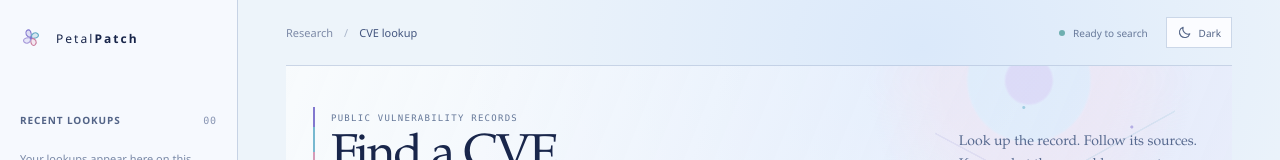
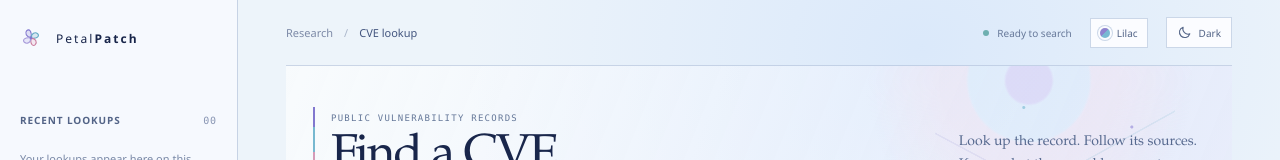
Before and after one commit to ashyyhere/PetalPatch, a React (Vite) app: page / in a window 1280 px wide. Shown: the top 160 px of the page. Built offline with nearby package versions, Linux system fonts and the light colour scheme.

Commit message:
Add saved search sky color moods

```diff
--- a/src/App.css
+++ b/src/App.css
@@ -41,6 +41,12 @@
 .crumb-current { color: #44567f; }
 .topbar-status { display: flex; align-items: center; gap: 8px; color: #667899; font-size: 10px; }
 .topbar-actions { display: flex; align-items: center; gap: 18px; }
+.mood-toggle { display: inline-flex; align-items: center; gap: 7px; padding: 7px 9px; border: 1px solid var(--line); color: var(--muted); background: var(--paper); font-size: 10px; text-transform: capitalize; cursor: pointer; transition: color .18s ease, border-color .18s ease, background-color .18s ease; }
+.mood-toggle:hover { color: var(--ink); border-color: var(--green); }
+.mood-swatch { width: 10px; height: 10px; border-radius: 50%; box-shadow: 0 0 0 2px var(--paper), 0 0 0 3px var(--line); }
+.mood-swatch-lilac { background: linear-gradient(135deg, #8e83cf 0 50%, #78b9d2 50%); }
+.mood-swatch-sakura { background: linear-gradient(135deg, #ce829f 0 50%, #e7b9c9 50%); }
+.mood-swatch-mint { background: linear-gradient(135deg, #579eaa 0 50%, #a4d3c8 50%); }
 .theme-toggle { display: inline-flex; align-items: center; gap: 7px; padding: 7px 10px; border: 1px solid var(--line); color: var(--muted); background: var(--paper); font-size: 10px; cursor: pointer; transition: color .18s ease, border-color .18s ease, background-color .18s ease; }
 .theme-toggle:hover { color: var(--ink); border-color: var(--green); }
 .theme-bloom * { transition: color .38s ease, background-color .42s ease, border-color .42s ease, box-shadow .42s ease !important; }
@@ -53,8 +59,8 @@
 .status-mark.is-error { background: #b46381; }
 @keyframes blink { 50% { opacity: .28; } }
 
-.search-zone { position: relative; isolation: isolate; overflow: hidden; padding: 38px 27px 23px; border-bottom: 1px solid rgba(167,184,211,.48); background: linear-gradient(112deg, rgba(255,255,255,.62), rgba(239,244,254,.54) 57%, rgba(230,232,251,.62)); }
-.search-zone::before { content: ''; position: absolute; z-index: -1; top: -166px; right: 2%; width: 360px; height: 360px; border-radius: 50%; background: radial-gradient(circle, rgba(214,208,245,.62) 0 9%, rgba(216,234,250,.42) 10% 24%, rgba(245,222,236,.32) 25% 36%, rgba(255,255,255,0) 65%); animation: sky-drift 18s ease-in-out infinite alternate; }
+.search-zone { position: relative; isolation: isolate; overflow: hidden; padding: 38px 27px 23px; border-bottom: 1px solid rgba(167,184,211,.48); background: linear-gradient(112deg, rgba(255,255,255,.62), rgba(239,244,254,.54) 57%, rgba(230,232,251,.62)); transition: background .42s ease; }
+.search-zone::before { content: ''; position: absolute; z-index: -1; top: -166px; right: 2%; width: 360px; height: 360px; border-radius: 50%; background: radial-gradient(circle, rgba(214,208,245,.62) 0 9%, rgba(216,234,250,.42) 10% 24%, rgba(245,222,236,.32) 25% 36%, rgba(255,255,255,0) 65%); animation: sky-drift 18s ease-in-out infinite alternate; transition: background .42s ease; }
 @keyframes sky-drift { from { transform: translate3d(-7px, 2px, 0) scale(.98); } to { transform: translate3d(8px, -5px, 0) scale(1.02); } }
 .search-zone::after { content: ''; position: absolute; z-index: -1; top: 10px; right: 6%; width: 240px; height: 150px; opacity: .62; background-image: radial-gradient(circle at 14% 64%, #8780cf 0 1.5px, transparent 2px), radial-gradient(circle at 37% 21%, #78b9d2 0 1px, transparent 2px), radial-gradient(circle at 63% 69%, #d58eae 0 1.5px, transparent 2px), radial-gradient(circle at 82% 34%, #9388d9 0 1px, transparent 2px), linear-gradient(28deg, transparent 33%, rgba(142,142,207,.24) 33.2% 33.6%, transparent 33.8%), linear-gradient(151deg, transparent 59%, rgba(123,183,207,.27) 59.2% 59.6%, transparent 59.8%); }
 .search-heading { position: relative; z-index: 1; display: flex; justify-content: space-between; align-items: end; gap: 24px; margin-bottom: 23px; }
@@ -244,6 +250,14 @@
 :root[data-theme='dark'] .topbar { border-color: #343d55; }
 :root[data-theme='dark'] .search-zone { border-color: #343d55; background: linear-gradient(112deg, rgba(34,40,59,.96), rgba(31,38,59,.9) 57%, rgba(47,43,72,.74)); }
 :root[data-theme='dark'] .search-zone::before { background: radial-gradient(circle, rgba(130,120,207,.25) 0 9%, rgba(99,169,197,.16) 10% 24%, rgba(203,127,160,.12) 25% 36%, transparent 65%); }
+:root[data-mood='sakura'] .search-zone { background: linear-gradient(112deg, rgba(255,252,253,.68), rgba(251,239,247,.58) 57%, rgba(247,231,243,.68)); }
+:root[data-mood='sakura'] .search-zone::before { background: radial-gradient(circle, rgba(244,195,215,.6) 0 9%, rgba(231,215,245,.4) 10% 24%, rgba(247,218,230,.34) 25% 36%, transparent 65%); }
+:root[data-mood='mint'] .search-zone { background: linear-gradient(112deg, rgba(250,255,254,.68), rgba(232,247,246,.58) 57%, rgba(226,241,247,.68)); }
+:root[data-mood='mint'] .search-zone::before { background: radial-gradient(circle, rgba(164,215,206,.56) 0 9%, rgba(183,220,237,.4) 10% 24%, rgba(220,234,244,.34) 25% 36%, transparent 65%); }
+:root[data-theme='dark'][data-mood='sakura'] .search-zone { background: linear-gradient(112deg, rgba(48,38,55,.96), rgba(45,37,57,.9) 57%, rgba(59,40,58,.78)); }
+:root[data-theme='dark'][data-mood='sakura'] .search-zone::before { background: radial-gradient(circle, rgba(198,122,159,.25) 0 9%, rgba(151,129,192,.18) 10% 24%, rgba(191,117,153,.12) 25% 36%, transparent 65%); }
+:root[data-theme='dark'][data-mood='mint'] .search-zone { background: linear-gradient(112deg, rgba(34,47,57,.96), rgba(31,45,56,.9) 57%, rgba(36,52,62,.78)); }
+:root[data-theme='dark'][data-mood='mint'] .search-zone::before { background: radial-gradient(circle, rgba(93,157,153,.24) 0 9%, rgba(92,143,174,.17) 10% 24%, rgba(122,168,177,.12) 25% 36%, transparent 65%); }
 :root[data-theme='dark'] .search-zone::after { opacity: .34; }
 :root[data-theme='dark'] .search-form { border-color: #4a5570; background: rgba(25,31,47,.95); box-shadow: 0 8px 24px rgba(0,0,0,.16); }
 :root[data-theme='dark'] .search-form:focus-within { border-color: #a69be9; box-shadow: 0 0 0 3px rgba(166,155,233,.18), 0 8px 24px rgba(0,0,0,.2); }
@@ -383,6 +397,8 @@
   .topbar { height: 53px; }
   .topbar-status { font-size: 9px; }
   .topbar-actions { gap: 9px; }
+  .mood-toggle { width: 28px; justify-content: center; gap: 5px; padding: 6px; font-size: 9px; }
+  .mood-name { display: none; }
   .theme-toggle { gap: 5px; padding: 6px 7px; font-size: 9px; }
   .search-zone { padding: 27px 16px 19px; }
   .search-zone::before { top: -150px; right: -42%; }
--- a/src/App.tsx
+++ b/src/App.tsx
@@ -26,11 +26,22 @@ type UbuntuCve = { id: string; status?: string; priority?: string; cvss3?: numbe
 const constellationPoints = [{ x: 38, y: 34 }, { x: 108, y: 19 }, { x: 220, y: 27 }, { x: 282, y: 67 }, { x: 224, y: 122 }, { x: 82, y: 119 }]
 const HISTORY_KEY = 'cve-atlas-history-v1'
 const THEME_KEY = 'cve-atlas-theme-v1'
+const MOOD_KEY = 'petalpatch-color-mood-v1'
 const EXAMPLE_CVE = 'CVE-2021-44228'
 const API_ROOT = 'https://services.nvd.nist.gov/rest/json/cves/2.0'
 const UBUNTU_API_ROOT = 'https://ubuntu.com/security/cves'
 
 type Theme = 'light' | 'dark'
+type Mood = 'lilac' | 'sakura' | 'mint'
+const moods: Mood[] = ['lilac', 'sakura', 'mint']
+
+function readMood(): Mood {
+  try {
+    const saved = localStorage.getItem(MOOD_KEY)
+    if (saved === 'lilac' || saved === 'sakura' || saved === 'mint') return saved
+  } catch { /* Keep the default palette when storage is unavailable. */ }
+  return 'lilac'
+}
 
 function readTheme(): Theme {
   try {
@@ -130,6 +141,7 @@ function uniqueReferenceHosts(cve: NvdCve) {
 
 function App() {
   const [theme, setTheme] = useState<Theme>(readTheme)
+  const [mood, setMood] = useState<Mood>(readMood)
   const themeTimer = useRef<number | undefined>(undefined)
   const [input, setInput] = useState(() => {
     const params = new URLSearchParams(window.location.search)
@@ -159,6 +171,11 @@ function App() {
     document.querySelector('meta[name="theme-color"]')?.setAttribute('content', theme === 'dark' ? '#141827' : '#edf4fa')
     try { localStorage.setItem(THEME_KEY, theme) } catch { /* Theme still applies for this session. */ }
   }, [theme])
+
+  useEffect(() => {
+    document.documentElement.dataset.mood = mood
+    try { localStorage.setItem(MOOD_KEY, mood) } catch { /* Mood still applies for this session. */ }
+  }, [mood])
 
   const lookup = useCallback(async (rawId: string) => {
     const generation = ++lookupGeneration.current
@@ -366,6 +383,8 @@ function App() {
     setTheme(theme === 'dark' ? 'light' : 'dark')
   }
 
+  const cycleMood = () => setMood((current) => moods[(moods.indexOf(current) + 1) % moods.length])
+
   return (
     <div className="app-shell">
       <aside className="history-rail" aria-label="Recent CVE lookups">
@@ -389,7 +408,7 @@ function App() {
       <main className="workspace">
         <header className="topbar">
           <div className="breadcrumbs"><span>Research</span><span className="crumb-slash">/</span><span className="crumb-current">{searchMode === 'site' ? 'Site search' : 'CVE lookup'}</span></div>
-          <div className="topbar-actions"><div className="topbar-status"><span className={`status-mark ${loading ? 'is-loading' : error ? 'is-error' : 'is-ready'}`} />{status}</div><button className="theme-toggle" type="button" onClick={switchTheme} aria-label={`Switch to ${theme === 'dark' ? 'light' : 'dark'} theme`} title={`Switch to ${theme === 'dark' ? 'light' : 'dark'} theme`}><Icon name={theme === 'dark' ? 'sun' : 'moon'} size={15} /><span>{theme === 'dark' ? 'Light' : 'Dark'}</span></button></div>
+          <div className="topbar-actions"><div className="topbar-status"><span className={`status-mark ${loading ? 'is-loading' : error ? 'is-error' : 'is-ready'}`} />{status}</div><button className="mood-toggle" type="button" onClick={cycleMood} aria-label={`Color mood: ${mood}. Switch to ${moods[(moods.indexOf(mood) + 1) % moods.length]}`} title={`Color mood: ${mood}. Click to change`}><span className={`mood-swatch mood-swatch-${mood}`} aria-hidden="true" /><span className="mood-name">{mood}</span></button><button className="theme-toggle" type="button" onClick={switchTheme} aria-label={`Switch to ${theme === 'dark' ? 'light' : 'dark'} theme`} title={`Switch to ${theme === 'dark' ? 'light' : 'dark'} theme`}><Icon name={theme === 'dark' ? 'sun' : 'moon'} size={15} /><span>{theme === 'dark' ? 'Light' : 'Dark'}</span></button></div>
         </header>
 
         <section className="search-zone" aria-labelledby="page-title">
```
